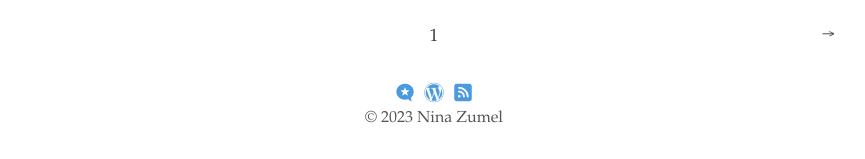
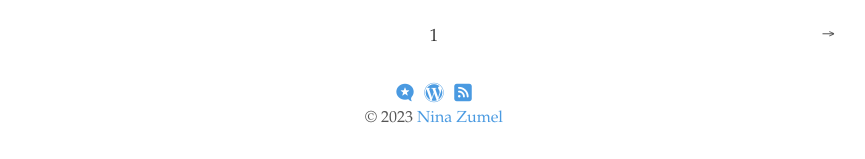
Before and after one commit to NinaZumel/short_thoughts, a Jekyll site: the page built from index.html, in a window 1280 px wide. Shown: the part 1011-1170 px from the top of the page, without its empty margins (206-1071 px from the left). Built offline with Jekyll 4.4.1, drawn with Linux system fonts in a browser that asks for light colours; nearby versions of some CDN libraries; the list of posts is cut into pages by our own code.

```diff
--- a/_includes/footer.html
+++ b/_includes/footer.html
@@ -16,6 +16,6 @@
   </div>
 
   <div class="copy">
-    &copy; <time datetime="{{ site.time }}">{{ site.time | date: '%Y' }}</time> {{ site.author.name }}
+    &copy; <time datetime="{{ site.time }}">{{ site.time | date: '%Y' }}</time> <a href="https://ninazumel.com/">{{ site.author.name }}</a>
   </span>
 </footer>
```
